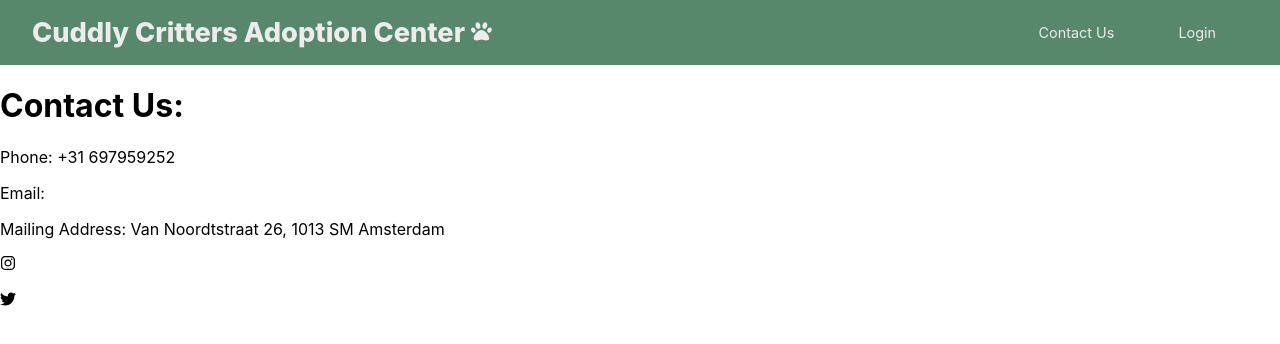
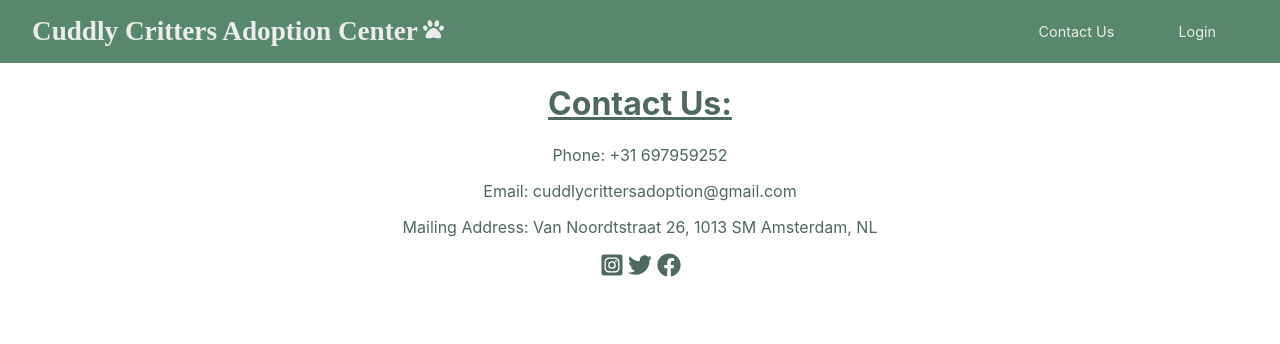
Before and after one commit to jaclynhaggerty/portfoliofrontend, a React (Create React App) app: page /contact in a window 1280 px wide. Shown: the top 344 px of the page. Built offline with nearby package versions, Linux system fonts and the light colour scheme; no server answers.

Commit message:
added some styling

```diff
--- a/package.json
+++ b/package.json
@@ -13,6 +13,7 @@
     "react": "^18.2.0",
     "react-dom": "^18.2.0",
     "react-icons": "^4.4.0",
+    "react-mailto": "^0.4.0",
     "react-redux": "^8.0.4",
     "react-router-dom": "^6.4.1",
     "react-scripts": "5.0.1",
--- a/src/App.js
+++ b/src/App.js
@@ -1,5 +1,4 @@
 import "./App.css";
-import { IconName } from "react-icons/fa";
 import { useEffect } from "react";
 import { useDispatch } from "react-redux";
 import { getUserWithStoredToken } from "./store/user/thunks";
--- a/src/components/Navigation.js
+++ b/src/components/Navigation.js
@@ -5,6 +5,9 @@ import { selectToken, selectUser } from "../store/user/selectors"
 import { logOut } from "../store/user/slice"
 import { Link } from "react-router-dom"
 import { FaPaw } from "react-icons/fa";
+<style>
+@import url('https://fonts.googleapis.com/css2?family=Bitter:wght@100&display=swap');
+</style>
 
 export const Navigation = () => {
   const [open, setOpen] = useState(false)
@@ -66,6 +69,7 @@ const Logo = styled.a`
   text-decoration: none;
   font-weight: 800;
   font-size: 1.7rem;
+  font-family: 'Bitter', serif;
 
   span {
     font-weight: 300;
@@ -80,7 +84,7 @@ const Hamburger = styled.div`
   span {
     height: 2px;
     width: 25px;
-    background-color: #ECECEC;
+    background-color: #DE6E4B;
     margin-bottom: 4px;
     border-radius: 5px;
   }
--- a/src/pages/ContactPage.js
+++ b/src/pages/ContactPage.js
@@ -1,14 +1,23 @@
-import { FaInstagram, FaTwitter } from "react-icons/fa";
+import { FaInstagramSquare, FaTwitter, FaFacebook } from "react-icons/fa";
+import styled from "styled-components"
+
 
 export const ContactPage = () => {
     return (
-        <div>
-            <h1> Contact Us: </h1>
-            <p> Phone: +31 697959252 </p>
-            <p> Email: </p>
-            <p> Mailing Address: Van Noordtstraat 26, 1013 SM Amsterdam </p>
-            <p>  <FaInstagram/> </p>
-            <p>  <FaTwitter/> </p>
+        <div style={{ textAlign: "center" }}>
+            <Container>
+                <h1 style={{textDecoration: "underline"}}> Contact Us: </h1>
+                <p> Phone: +31 697959252 </p>
+                <p> Email: cuddlycrittersadoption@gmail.com </p>
+                <p> Mailing Address: Van Noordtstraat 26, 1013 SM Amsterdam, NL </p>
+                <p><FaInstagramSquare fontSize="1.5em"/>  <FaTwitter fontSize="1.5em"/>   <FaFacebook fontSize="1.5em" /></p>
+            </Container>
         </div>
     )
 }
+
+const Container = styled.div`
+position: relative;
+display: 'flex';
+color: #4F6960 ;
+`
--- a/src/pages/Homepage.js
+++ b/src/pages/Homepage.js
@@ -1,5 +1,20 @@
-
+import styled from "styled-components"
 
 export const Homepage = () => {
+    return (
+        <div style={{ textAlign: "center" }}>
+            <Container>
+                <h1 style={{ textDecoration: "underline" }} >About Us</h1>
+                <p>We are a non-profit organization dedicated to rescuing and rehabilitating animals of
+                    all kinds. We provide affordable and quality veterinary care for our community, and are passionate about
+                    animals and connecting them with their future forever families once they
+                    are happy and healthy.</p>
+            </Container>
+        </div>
+    )
+}
 
-}
+const Container = styled.div`
+position: relative;
+display: 'flex';
+`
--- a/src/styled/LinkWord.js
+++ b/src/styled/LinkWord.js
@@ -1,4 +1,4 @@
 export const LinkWord = {
     textDecoration: "none",
-    color: "#B22727"
+    color: "#89A99F"
   }
--- a/src/styled/Title.js
+++ b/src/styled/Title.js
@@ -2,6 +2,6 @@ import styled from "styled-components"
 
 export const Title = styled.h1`
   text-align: center;
-  color: #B22727;
+  color: #35544A;
   padding: 20px 0px 5px 0px;
 `;
```
Also changed, not shown: src/pages/index.js (line endings or trailing spaces), 1 other file (tests, documents, lock files or other folders).
